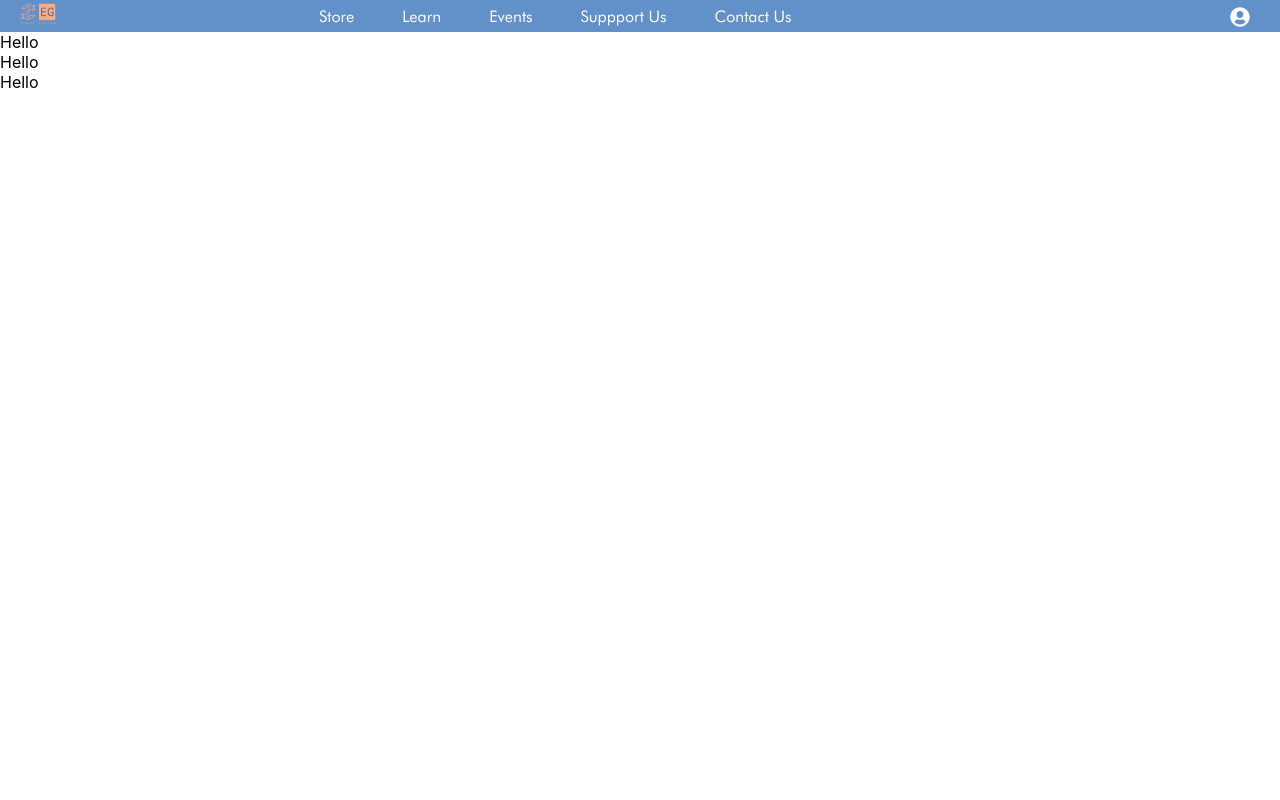
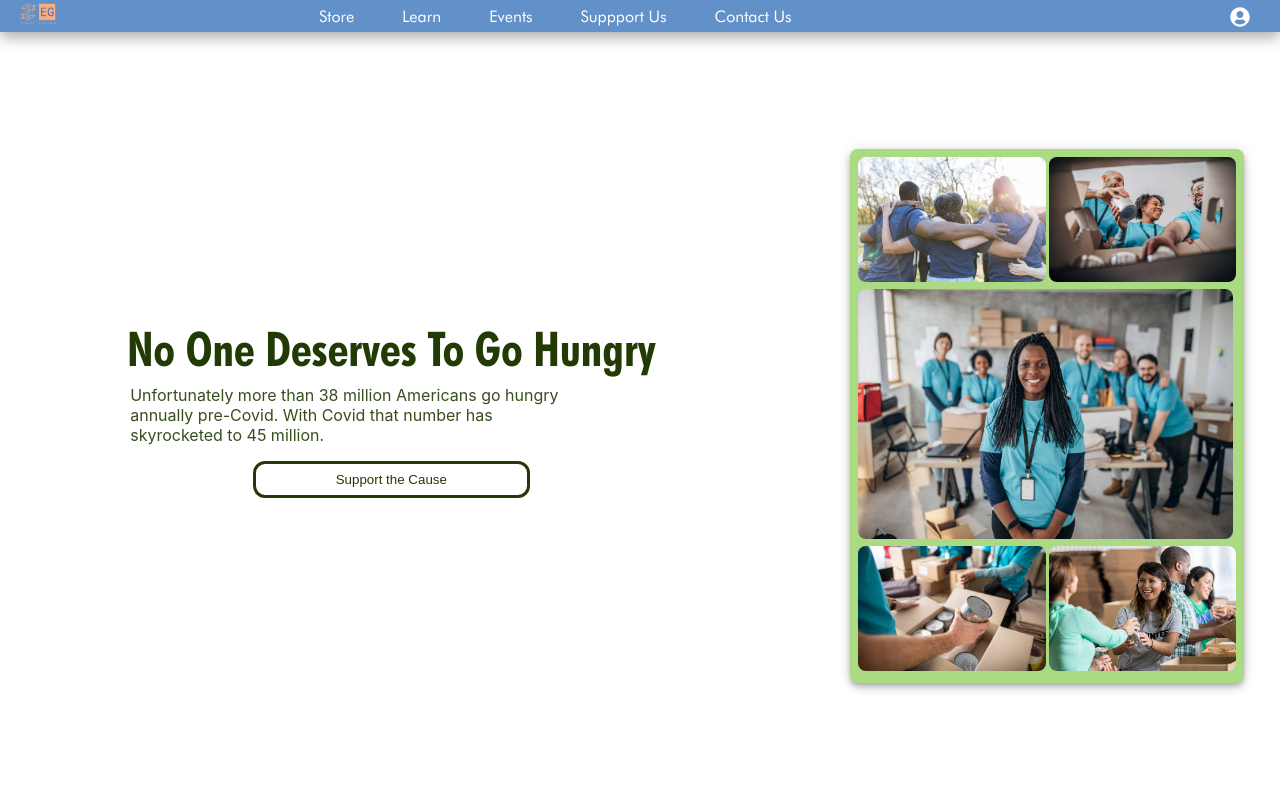
Before and after one commit to MichaelLin12/Eden-s-Garden, a React (Create React App) app in the folder client/: page / in a window 1280 px wide. Shown: the top 800 px of the page. Built offline with nearby package versions, Linux system fonts and the light colour scheme.

Commit message:
add changes

```diff
--- a/client/src/components/landing/Home.tsx
+++ b/client/src/components/landing/Home.tsx
@@ -2,6 +2,13 @@ import React from 'react'
 import Navbar from '../navbar/navbar'
 import './home.css'
 import Footer from '../footer/Footer'
+import Paper from '@mui/material/Paper'
+import img1 from '../../images/istockphoto-1194308469-612x612.jpg'
+import img2 from '../../images/istockphoto-1200727597-612x612.jpg'
+import img3 from '../../images/istockphoto-1202238217-612x612.jpg'
+import img4 from '../../images/istockphoto-1202957601-612x612.jpg'
+import img5 from '../../images/istockphoto-621904294-612x612.jpg'
+
 
 export default function Home() {
   return (
@@ -11,9 +18,27 @@ export default function Home() {
               <Navbar/>
           </div>
           <div className='space'>
-              Hello<br/>
-              Hello<br/>
-              Hello<br/>
+            <div className='first'>
+              <div className='first-first'>
+                <div className='title'>
+                  <div className='title1'> No One Deserves To Go Hungry</div>
+                  <div className='subtitle'> Unfortunately more than 38 million Americans go hungry<br/> annually pre-Covid. With Covid that number has <br/>skyrocketed to 45 million.</div>
+                  <div className='calltoaction'>
+                    <button className='action'>Support the Cause</button>
+                  </div>
+                </div>
+              </div>
+              <div className='first-second'></div>
+            </div>
+            <div className='second'>
+              <Paper elevation={5} sx={{height:'fit-content',width:'fit-content',backgroundColor:'#AADA81',padding:'0.5rem',borderRadius:'8px',display:'grid',gridTemplateColumns:'auto auto', gap:'0.2rem'}}>
+                <div><img src={img1} alt='charity' className='rounded' height={125}/></div>
+                <div><img src={img2} alt='charity' className='rounded' height={125}/></div>
+                <div className='twice'><img src={img3} alt='charity' className='rounded' height={250}/></div>
+                <div><img src={img4} alt='charity' className='rounded' height={125}/></div>
+                <div><img src={img5} alt='charity' className='rounded' height={125}/></div>
+              </Paper>
+            </div>
           </div>
       </div>
       <div>
--- /dev/null
+++ b/client/src/components/login/Login.tsx
@@ -0,0 +1,28 @@
+import React from 'react'
+import './login.css'
+import { Paper } from '@mui/material'
+
+export default function Login() {
+  return (
+    <div className='display'>
+      <Paper elevation={3} sx={{height:'28rem',width:'45rem',display:'grid',gridTemplateColumns:'1fr 1fr'}}>
+        <div className='item1'>
+          <div className='title-l'>
+              Welcome Back
+          </div>
+          <div className='input-l'>
+            Hello
+          </div>
+        </div>
+        <div className='item2'>
+          <div className='title-s'>
+            Hello
+          </div>
+          <div className='input-s'>
+            Time is ass
+          </div>
+        </div>
+      </Paper>
+    </div>
+  )
+}
--- a/client/src/components/navbar/navbar.css
+++ b/client/src/components/navbar/navbar.css
@@ -17,6 +17,8 @@
     height: 2rem;
     width: 100vw;
     position:fixed;
+    z-index: 1000000;
+    box-shadow: rgba(0, 0, 0, 0.35) 0px 5px 15px;
 }
 
 .logo{
```
